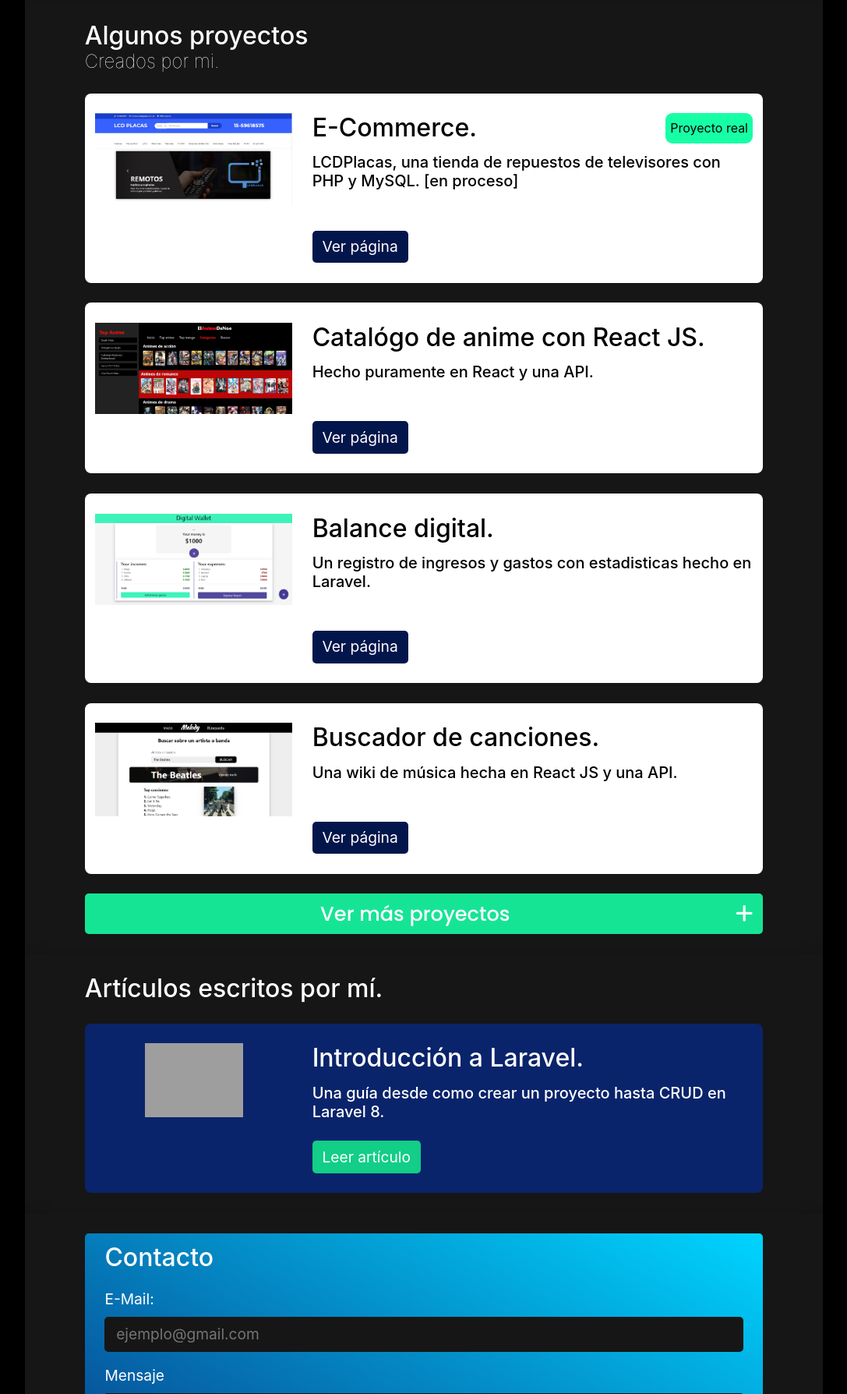
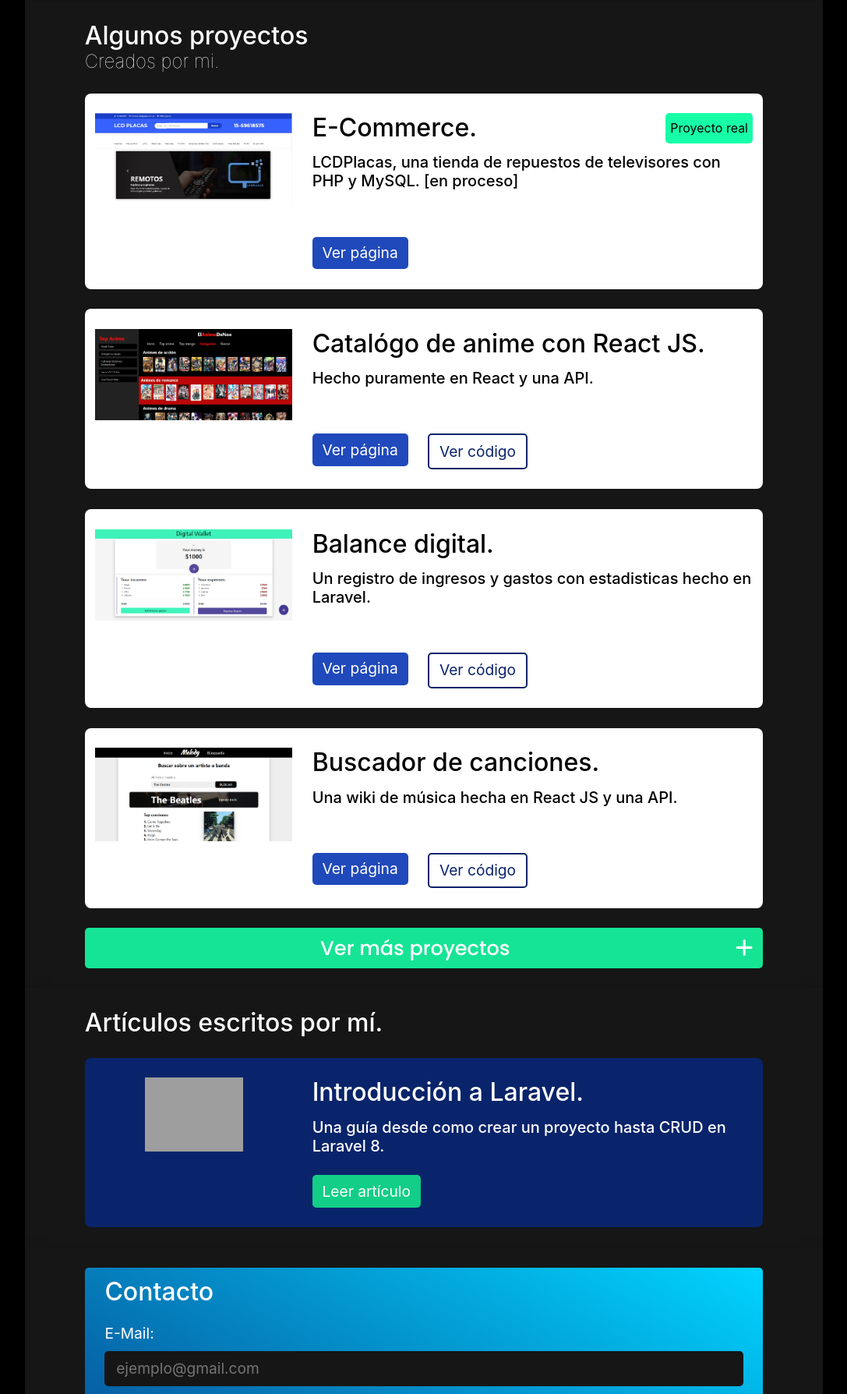
Before and after one commit to Novak-Fenocchio/Portafolio, a PHP site: page / in a window 1280 px wide. Shown: the part 919-2707 px from the top of the page at 78% size, without its empty margins (96-1183 px from the left). Run offline with PHP 8.4, Linux system fonts and the light colour scheme; some libraries are stand-ins or nearby versions; grey boxes are pictures that could not be loaded.

Commit message:
Button 'see code' added and redesign of a few buttons

```diff
--- a/css/index.css
+++ b/css/index.css
@@ -208,29 +208,55 @@ section h4 {
 .container_real span {
   background-color: rgb(23, 255, 166);
   padding: 0.5vw 0.5vw 0vw 0.5vw;
-  border-radius: 9px 9px 9px 9px;
-  -moz-border-radius: 9px 9px 9px 9px;
-  -webkit-border-radius: 9px 9px 9px 9px;
+  border-radius: 5px;
   border: 0px solid #000000;
 }
-
-a button {
-  background: rgb(3, 22, 75);
+.container-buttons {
+  display: flex;
+}
+.btn-blue button {
+  background: rgb(32, 73, 187);
   border-radius: 5px 5px 5px 5px;
   -moz-border-radius: 5px 5px 5px 5px;
   -webkit-border-radius: 5px 5px 5px 5px;
   border: 0px solid #000000;
   color: white;
   font-size: 1.5vw;
+  margin-right: 2vw;
   padding: 0.5vw 1vw 0.5vw 1vw;
   transition: all 0.3s;
 }
 
 a button:hover {
-  background: rgb(10, 36, 107);
-  transform: scale(1.2);
+  background: rgb(23, 62, 170);
+  transform: scale(1.1);
+}
+.btn-green button {
+  background: rgb(18, 206, 134);
+  border-radius: 5px 5px 5px 5px;
+  -moz-border-radius: 5px 5px 5px 5px;
+  -webkit-border-radius: 5px 5px 5px 5px;
+  border: 0px solid #ffffff;
+  color: white;
+  font-size: 1.5vw;
+  margin-right: 2vw;
+  padding: 0.5vw 1vw 0.5vw 1vw;
+  transition: all 0.3s;
 }
 
+.btn-min button {
+  border: 2px solid rgb(10, 36, 107);
+  border-color: rgb(10, 36, 107);
+  background-color: white;
+  color: rgb(10, 36, 107);
+}
+.btn-min button:hover {
+  border: 2px solid rgb(10, 36, 107);
+  border-color: rgb(10, 36, 107);
+  background-color: white;
+  color: rgb(10, 36, 107);
+  transform: none;
+}
 /* ver más*/
 
 .ver_mas {
--- a/index.html
+++ b/index.html
@@ -112,7 +112,9 @@
                     <div class="container_real">
                         <h2>E-Commerce.</h2> <span class="real">Proyecto real</span></div>
                     <h5>LCDPlacas, una tienda de repuestos de televisores con PHP y MySQL. [en proceso]</h5>
-                    <a href="http://lcdplacas.com/" target="_AUTOBLANK"><button>Ver página</button></a>
+                    <div class="container-buttons">
+                        <a href="http://lcdplacas.com/" class='btn-blue' target="_AUTOBLANK"><button>Ver página</button></a>
+                    </div>
                 </div>
             </article>
 
@@ -123,7 +125,10 @@
                         <h2>Catalógo de anime con React JS.</h2>
                     </div>
                     <h5>Hecho puramente en React y una API.</h5>
-                    <a href="https://noelandia.herokuapp.com/" target="_AUTOBLANK"><button>Ver página</button></a>
+                    <div class="container-buttons">
+                        <a href="https://noelandia.herokuapp.com/" class='btn-blue' target="_AUTOBLANK"><button>Ver página</button></a>
+                        <a href="https://github.com/Novak-Fenocchio/AnimeLandia" class='btn-blue btn-min' target="_AUTOBLANK"><button>Ver código</button></a>
+                    </div>
                 </div>
             </article>
 
@@ -133,7 +138,10 @@
                     <div class="container_real">
                         <h2>Balance digital.</h2></div>
                     <h5>Un registro de ingresos y gastos con estadisticas hecho en Laravel.</h5>
-                    <a href="images/DigitalWallet.mp4" target="_AUTOBLANK"><button>Ver página</button></a>
+                    <div class="container-buttons">
+                        <a href="images/DigitalWallet.mp4" class='btn-blue' target="_AUTOBLANK"><button>Ver página</button></a>
+                        <a href="https://github.com/Novak-Fenocchio/DigiltalWallet" class='btn-blue btn-min' target="_AUTOBLANK"><button>Ver código</button></a>
+                    </div>
                 </div>
             </article>
 
@@ -143,7 +151,10 @@
                     <div class="container_real">
                         <h2>Buscador de canciones.</h2></div>
                     <h5>Una wiki de música hecha en React JS y una API.</h5>
-                    <a href="https://melody-react.herokuapp.com/" target="_AUTOBLANK"><button>Ver página</button></a>
+                         <div class="container-buttons">
+                        <a href="https://melody-react.herokuapp.com/" class='btn-blue' target="_AUTOBLANK"><button>Ver página</button></a>
+                        <a href="https://github.com/Novak-Fenocchio/AnimeLandia" class='btn-blue btn-min' target="_AUTOBLANK"><button>Ver código</button></a>
+                        </div>
                 </div>
             </article>
 
@@ -158,7 +169,9 @@
                         <div class="container_real">
                             <h2>Mielina studygram.</h2> <span class="real">Proyecto real</span></div>
                         <h5>Un linktree para una página de dibujos explicativos de bioquímica con PHP y MySQL.</h5>
-                        <a href="https://mielina-studygram.000webhostapp.com/" target="_AUTOBLANK"><button>Ver página</button></a>
+                        <div class="container-buttons">
+                         <a href="https://mielina-studygram.000webhostapp.com/" class='btn-blue' target="_AUTOBLANK"><button>Ver página</button></a>
+                        </div>
                     </div>
                 </article>
 
@@ -169,7 +182,10 @@
                             <h2>Calculadora con React JS.</h2>
                         </div>
                         <h5>Con todas las operaciones y un cambiador de tema dinámico..</h5>
-                        <a href="https://novak-fenocchio.github.io/Calculadora-Con-Temas/" target="_AUTOBLANK"><button>Ver página</button></a>
+                         <div class="container-buttons">
+                        <a href="https://novak-fenocchio.github.io/Calculadora-Con-Temas/" class='btn-blue' target="_AUTOBLANK"><button>Ver página</button></a>
+                        <a href="https://github.com/Novak-Fenocchio/Calculadora-Con-Temas" class='btn-blue btn-min' target="_AUTOBLANK"><button>Ver código</button></a>
+                        </div>
                     </div>
                 </article>
 
@@ -178,7 +194,10 @@
                     <div class="explanation">
                         <h2>Blog de astronomia.</h2>
                         <h5>Con calculadora de la velocidad de la luz y animate.css.</h5>
-                        <a href="https://novak-fenocchio.github.io/Ad-Astra/blog.html" target="_AUTOBLANK"><button>Ver página</button></a>
+                         <div class="container-buttons">
+                        <a href="https://novak-fenocchio.github.io/Ad-Astra/blog.html" class='btn-blue' target="_AUTOBLANK"><button>Ver página</button></a>
+                        <a href="https://github.com/Novak-Fenocchio/Ad-Astra" class='btn-blue btn-min' target="_AUTOBLANK"><button>Ver código</button></a>
+                        </div>
                     </div>
                 </article>
 
@@ -200,7 +219,7 @@
                         <h2>Introducción a Laravel.</h2> </div>
                     <h5>Una guía desde como crear un proyecto hasta
                         CRUD en Laravel 8.</h5>
-                    <a href="https://novak-fenocchio.github.io/Portafolio/blog.laravel.html" target="_AUTOBLANK"><button class="btn-leer">Leer artículo</button></a>
+                    <a href="https://novak-fenocchio.github.io/Portafolio/blog.laravel.html" class='btn-green' target="_AUTOBLANK"><button class="btn-leer">Leer artículo</button></a>
                 </div>
             </article>
 
@@ -228,7 +247,7 @@
             </div>
 
             <div class="contenedor-boton">
-              <a href="images/Martín Fenocchio.pdf" target='auto_blank'><button class="btn btn-leer verMiCV">Ver mi CV</button></a>
+              <a href="images/Martín Fenocchio.pdf" target='auto_blank'><button class="btn btn-blue btn-leer verMiCV">Ver mi CV</button></a>
             </div>
 
         </section>
```
